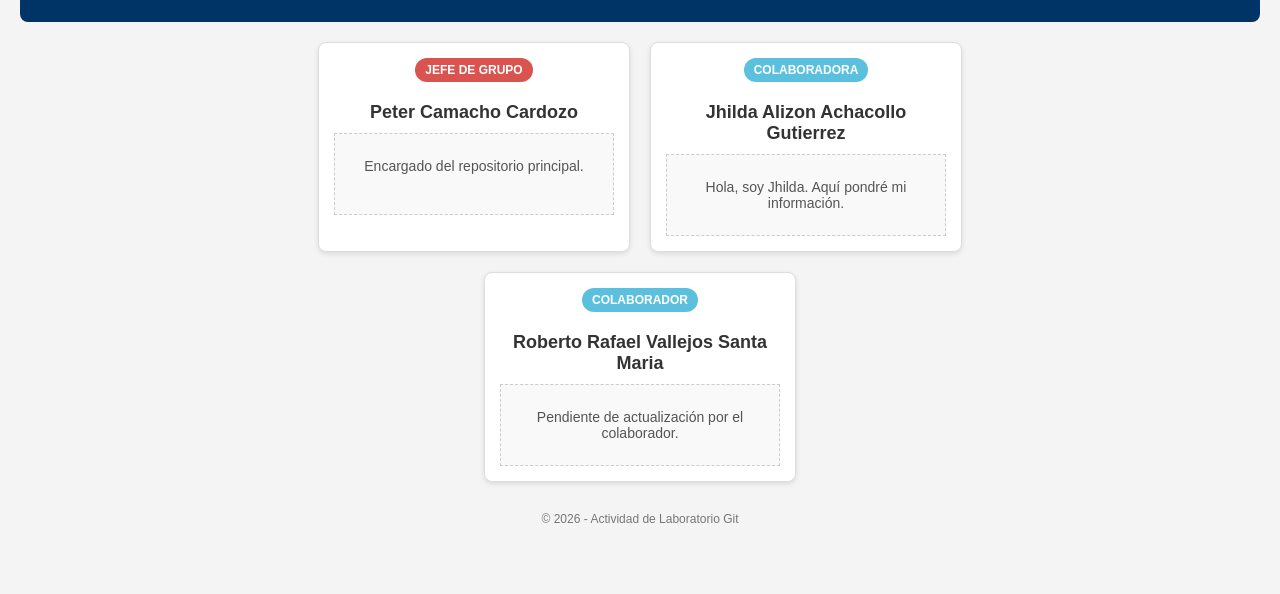
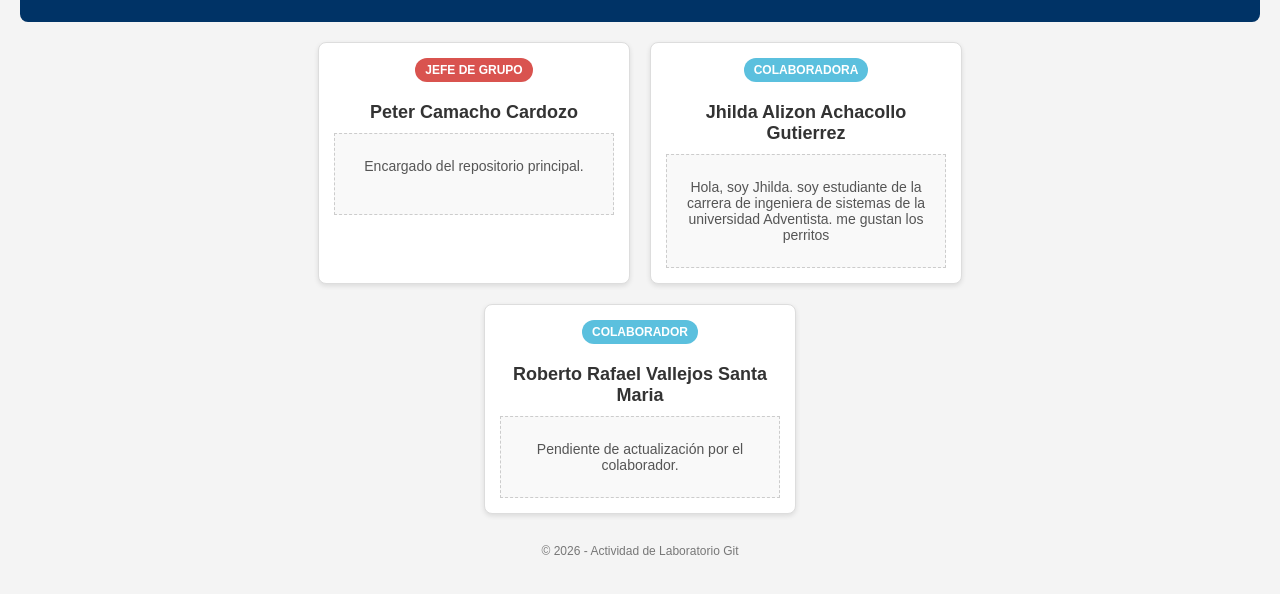
Before and after one commit to N3xum/tallerapps, a plain HTML site: page index.html in a window 1280 px wide. Shown: the part 120-714 px from the top of the page. Drawn offline with Linux system fonts and the light colour scheme.

Commit message:
agregada la biografia de jhilda

```diff
--- a/index.html
+++ b/index.html
@@ -101,7 +101,7 @@
             <div class="nombre">Jhilda Alizon Achacollo Gutierrez</div>
 
             <div class="contenido-editable">
-                <p>Hola, soy Jhilda. Aquí pondré mi información.</p>
+                <p>Hola, soy Jhilda. soy estudiante de la carrera de ingeniera de sistemas de la universidad Adventista. me gustan los perritos</p>
                 </div>
         </div>
 
```
